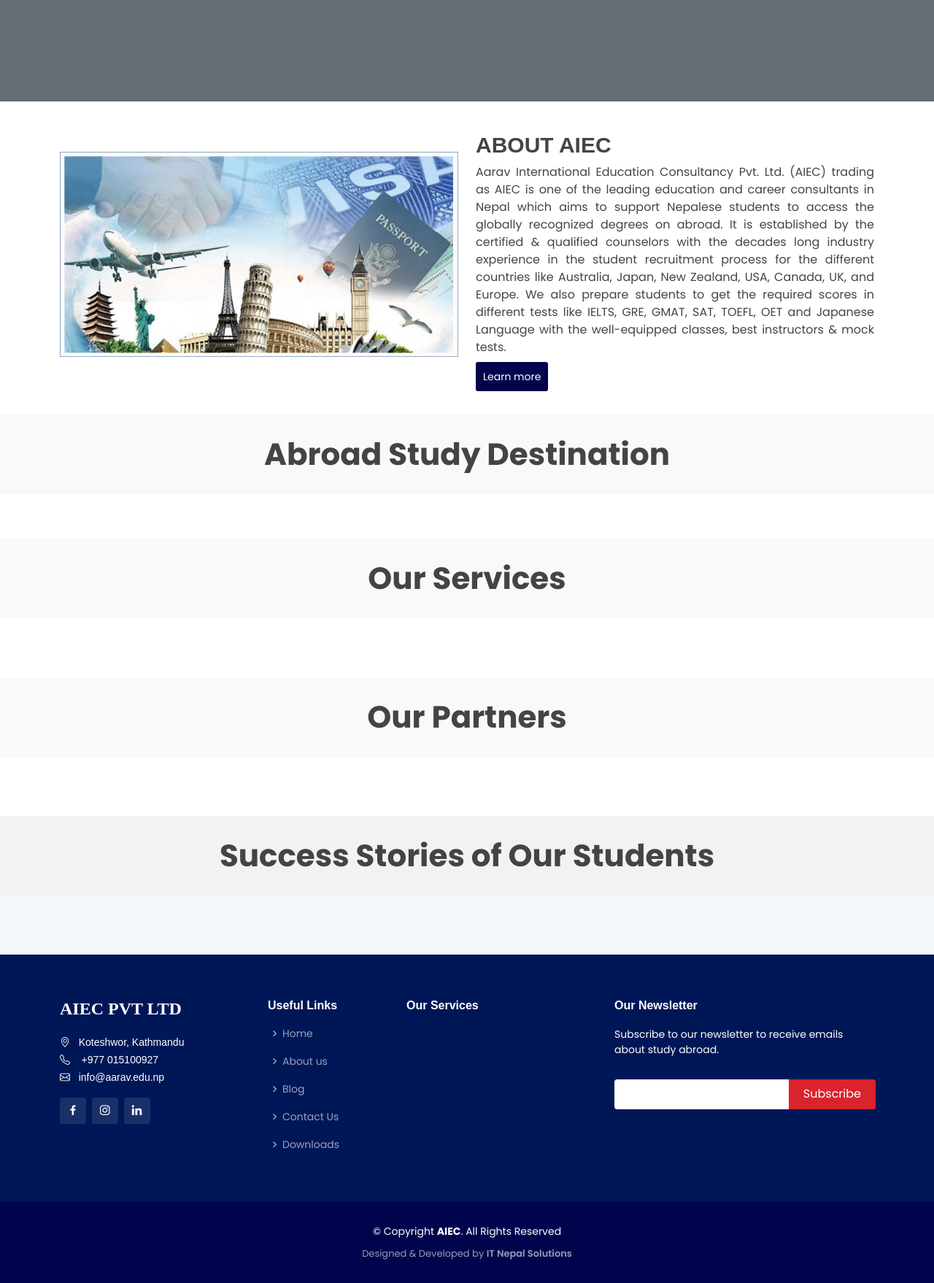
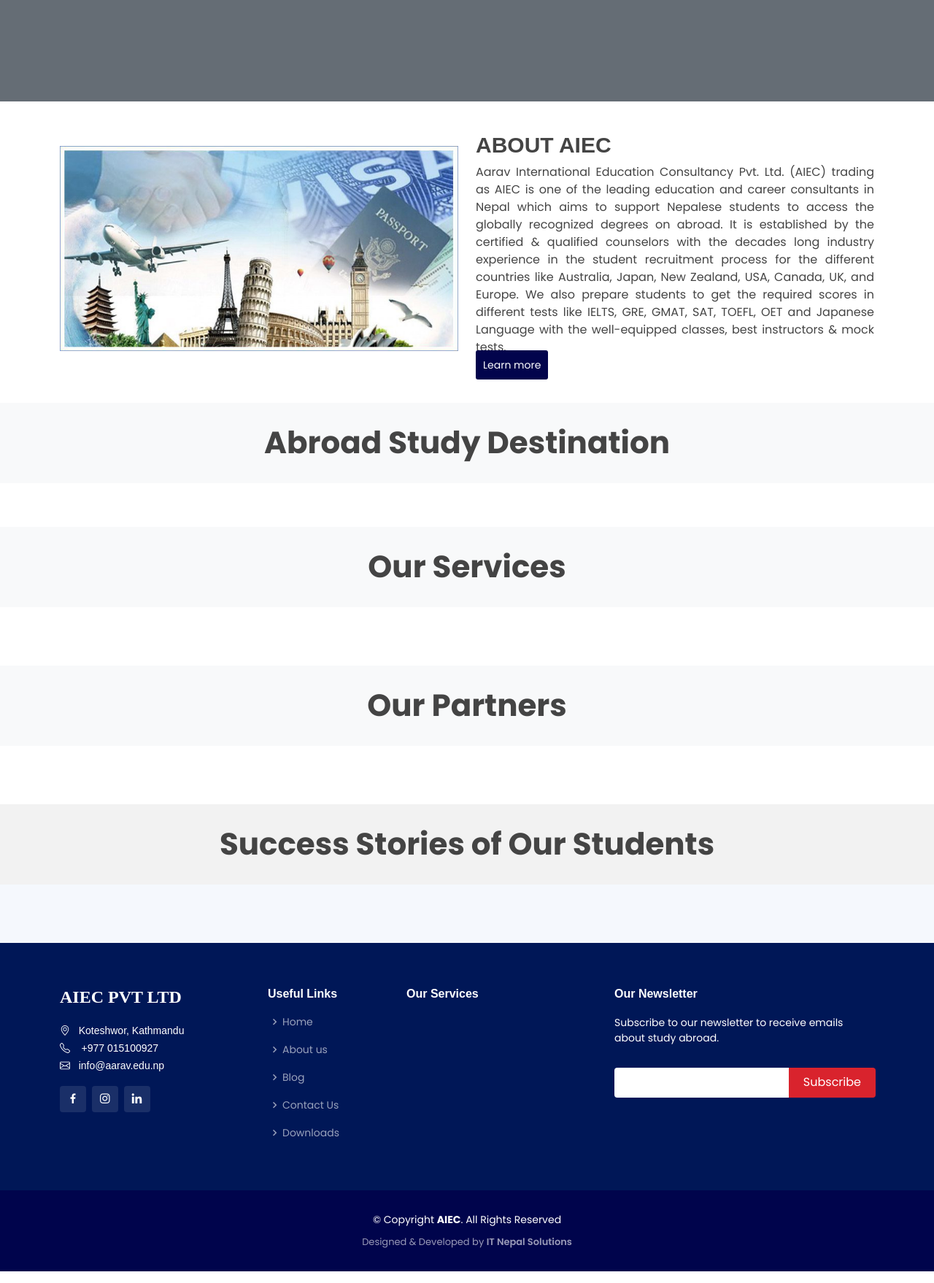
Before and after one commit to pujanrajrai/aiec, a Django app: template apps/frontend/templates/frontend/home.html in a window 1280 px wide. Shown: the part 661-2419 px from the top of the page at 73% size. Run offline with Django 4.2, Linux system fonts and the light colour scheme; the template is opened without the code that fills it, so the values that code supplies are empty; some libraries are stand-ins or nearby versions; some web fonts are replaced.

Commit message:
we are everyone

```diff
--- a/apps/frontend/templates/frontend/home.html
+++ b/apps/frontend/templates/frontend/home.html
@@ -1,6 +1,15 @@
 {%extends 'frontend/base.html'%}
 {%load static%}
 {% block body %}
+
+<style>
+    /* Resetting default styles for <p> tag */
+    p {
+      margin: 0;
+      padding: 0;
+      /* Add any other styles you want to reset */
+    }
+  </style>
 
 <!-- ======= Hero Section Carasouel======= -->
 <section id="hero">
@@ -202,15 +211,14 @@
                                 txt.innerHTML = html;
                                 return txt.value;
                             }
-
                             // Assuming "story.description" contains the HTML content
                             var description = "{{story.description|truncatewords:50}}";
-
                             var spanElement = document.getElementById("fifty-words{{forloop.counter}}"); // Get the span element by ID
                             if (spanElement) {
                                 var decodedDescription = decodeHtml(description); // Decode HTML entities
                                 var descriptionWithoutPTags = decodedDescription.replace(/<\/?p>/g, '');
-                                spanElement.innerHTML = descriptionWithoutPTags;                             } else {
+                                spanElement.innerHTML = descriptionWithoutPTags;
+                            } else {
                                 console.error("Span element not found.");
                             }
                         </script>
@@ -222,7 +230,6 @@
                                 txt.innerHTML = html;
                                 return txt.value;
                             }
-
                             // Assuming "story.description" contains the HTML content
                             var description = "{{story.description}}";
 
```
Lines whose indentation alone changed are shown as unchanged.
